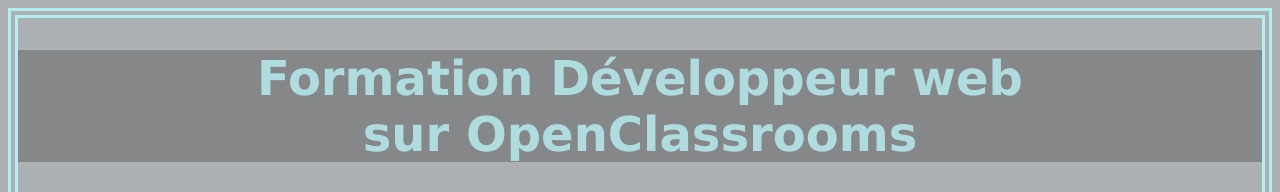
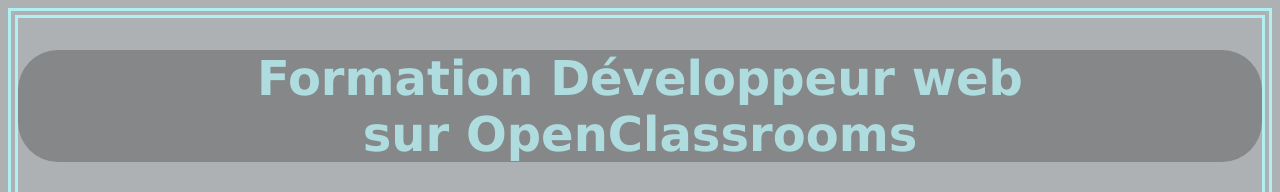
Before and after one commit to Leadelaporte/Mentorat, a plain HTML site: page index.html in a window 1280 px wide. Shown: the top 192 px of the page. Drawn offline with Linux system fonts and the light colour scheme; a web font is replaced by a local one.

Commit message:
nouvelle version

```diff
--- a/style.css
+++ b/style.css
@@ -22,6 +22,7 @@ h1
     font-size: 3em;
     background-color: #757677;
     opacity: 0.7;
+    border-radius: 40px
 }
 
 h2
```
